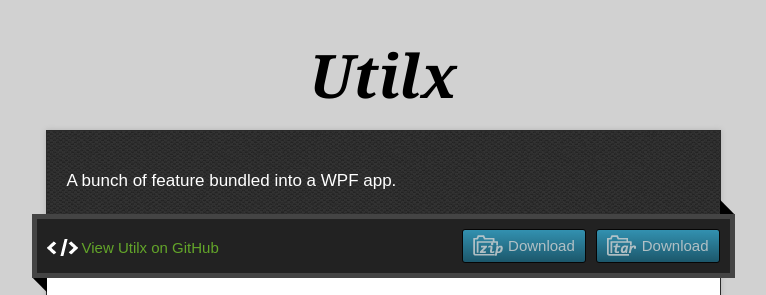
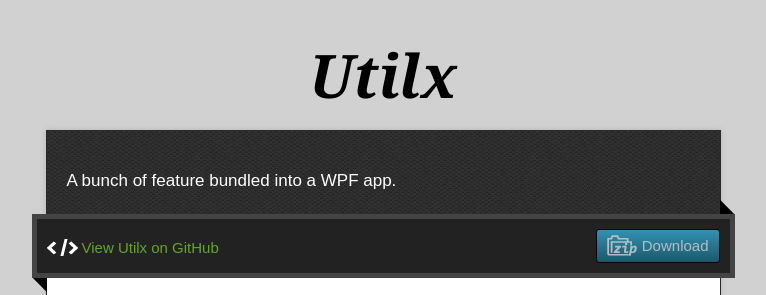
Before and after one commit to Raathigesh/UtilX, a plain HTML site: page index.html in a window 1280 px wide. Shown: the top 295 px of the page, without its empty margins (257-1023 px from the left). Drawn offline with nearby package versions, Linux system fonts and the light colour scheme.

Commit message:
Download Link Update.

```diff
--- a/index.html
+++ b/index.html
@@ -29,8 +29,7 @@
       <div id="main" role="main">
         <div class="download-bar">
         <div class="inner">
-          <a href="https://github.com/Raathigesh/UtilX/tarball/master" class="download-button tar"><span>Download</span></a>
-          <a href="https://github.com/Raathigesh/UtilX/zipball/master" class="download-button zip"><span>Download</span></a>
+          <a href="https://dl.dropboxusercontent.com/u/12573067/UtilX%200.0.1.zip" class="download-button zip"><span>Download</span></a>
           <a href="https://github.com/Raathigesh/UtilX" class="code">View Utilx on GitHub</a>
         </div>
         <span class="blc"></span><span class="trc"></span>
```
